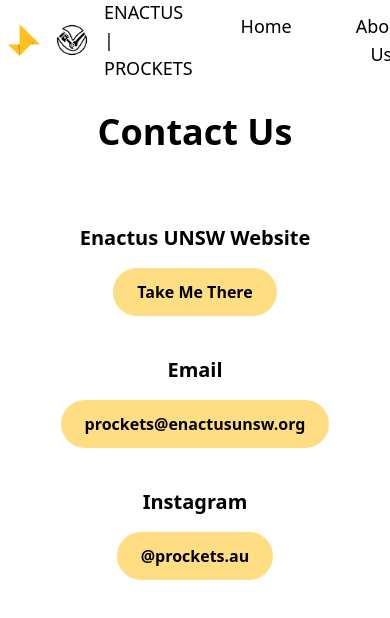
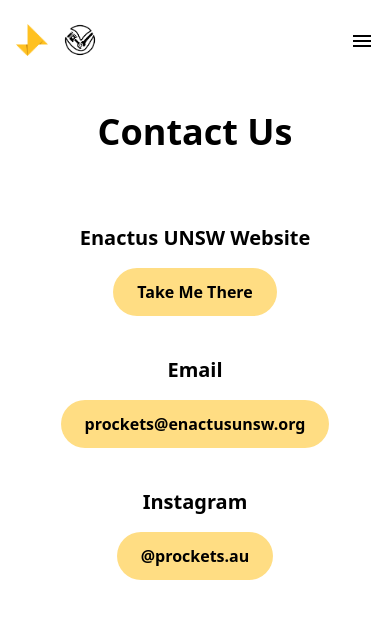
Before and after one commit to enactus-unsw/enactus-prockets, a React (Vite) app: page /contact-us in a window 390 px wide. Shown: the top 618 px of the page. Built offline with nearby package versions, Linux system fonts and the light colour scheme.

Commit message:
made header mobile responsive

```diff
--- a/src/components/header.tsx
+++ b/src/components/header.tsx
@@ -1,12 +1,13 @@
-//To create a custom dropdown or to get one from a bank that is the question :(?
-import Dropdown, { DropdownItem } from 'components/organisms/Dropdown'
-import ENACTUSLOGO from './Images/Enactus Logo.png'
-import PROCKETSLOGO from './Images/Prockets Logo notext.png'
-
-import { Link } from "react-router-dom";
+import { useState } from 'react';
+import { Link } from 'react-router-dom';
+import Dropdown, { DropdownItem } from 'components/organisms/Dropdown';
+import ENACTUSLOGO from './Images/Enactus Logo.png';
+import PROCKETSLOGO from './Images/Prockets Logo notext.png';
+import MenuIcon from '@mui/icons-material/Menu';
 
 const Header = () => {
-    //Model for dropdown boxes
+  const [menuOpen, setMenuOpen] = useState(false);
+
   const aboutUsItems: DropdownItem[] = [
     { label: 'Our Mission', to: '/about-us/mission' },
     { label: 'Our Services', to: '/about-us/services' },
@@ -14,22 +15,63 @@
   ];
 
   return (
-        <header className="text-white font-sans select-none fixed top-0 w-full z-50 ">
-            <nav className="mx-auto flex h-20 items-center justify-between text-lg text-black bg-white/75 ">
-                <div className="flex items-center space-x-2 mx-2">
-                    <img src={ENACTUSLOGO} className="h-8 w-auto max-w-[120px] object-contain"></img>
-                    <img src={PROCKETSLOGO} className="h-12 w-auto max-w-[120px] object-contain"></img>
-                    <a href="/"> ENACTUS | PROCKETS
-                    </a>
+    <header className="fixed top-0 w-full z-50 select-none font-sans">
+      <nav className="mx-auto flex h-20 items-center justify-between px-4 md:px-8 text-black bg-white/75 backdrop-blur-md">
+        <div className="flex items-center space-x-2">
+          <img src={ENACTUSLOGO} className="h-8 w-auto max-w-[120px] object-contain" alt="Enactus" />
+          <img src={PROCKETSLOGO} className="h-12 w-auto max-w-[120px] object-contain" alt="Prockets" />
+          <a href="/" className="font-bold hidden sm:inline">ENACTUS | PROCKETS</a>
         </div>
-                <div className="flex space-x-16 mx-10">
+
+        {/* Desktop nav */}
+        <div className="hidden md:flex space-x-8 items-center">
           <Link to="/" className="hover:underline">Home</Link>
           <Dropdown label="About Us" items={aboutUsItems} />
           <Link to="/events" className="hover:underline">Events</Link>
           <Link to="/support" className="hover:underline">Support</Link>
           <Link to="/contact-us" className="hover:underline">Contact Us</Link>
         </div>
+
+        {/* Hamburger */}
+        <div className="md:hidden">
+          <button onClick={() => setMenuOpen(prev => !prev)} aria-label="Toggle Menu">
+            <MenuIcon></MenuIcon>
+          </button>
+        </div>
       </nav>
+
+      {/* Mobile Menu  */}
+      {menuOpen && (
+        <div className="md:hidden absolute top-20 left-0 w-full bg-white border-t border-gray-200 shadow-lg z-40">
+          <div className="flex flex-col items-start px-6 py-4 space-y-4 text-lg">
+            <Link to="/" onClick={() => setMenuOpen(false)} className="w-full hover:underline">
+              Home
+            </Link>
+            <div className="w-full">
+              <p className="font-semibold mb-2">About Us</p>
+              {aboutUsItems.map((item, idx) => (
+                <Link
+                  key={idx}
+                  to={item.to}
+                  onClick={() => setMenuOpen(false)}
+                  className="block w-full pl-4 text-base hover:underline"
+                >
+                  {item.label}
+                </Link>
+              ))}
+            </div>
+            <Link to="/events" onClick={() => setMenuOpen(false)} className="w-full hover:underline">
+              Events
+            </Link>
+            <Link to="/support" onClick={() => setMenuOpen(false)} className="w-full hover:underline">
+              Support
+            </Link>
+            <Link to="/contact-us" onClick={() => setMenuOpen(false)} className="w-full hover:underline">
+              Contact Us
+            </Link>
+          </div>
+        </div>
+      )}
     </header>
   );
 };
```
Also changed, not shown: 2 other files (tests, documents, lock files or other folders). Lines whose indentation alone changed are shown as unchanged.
